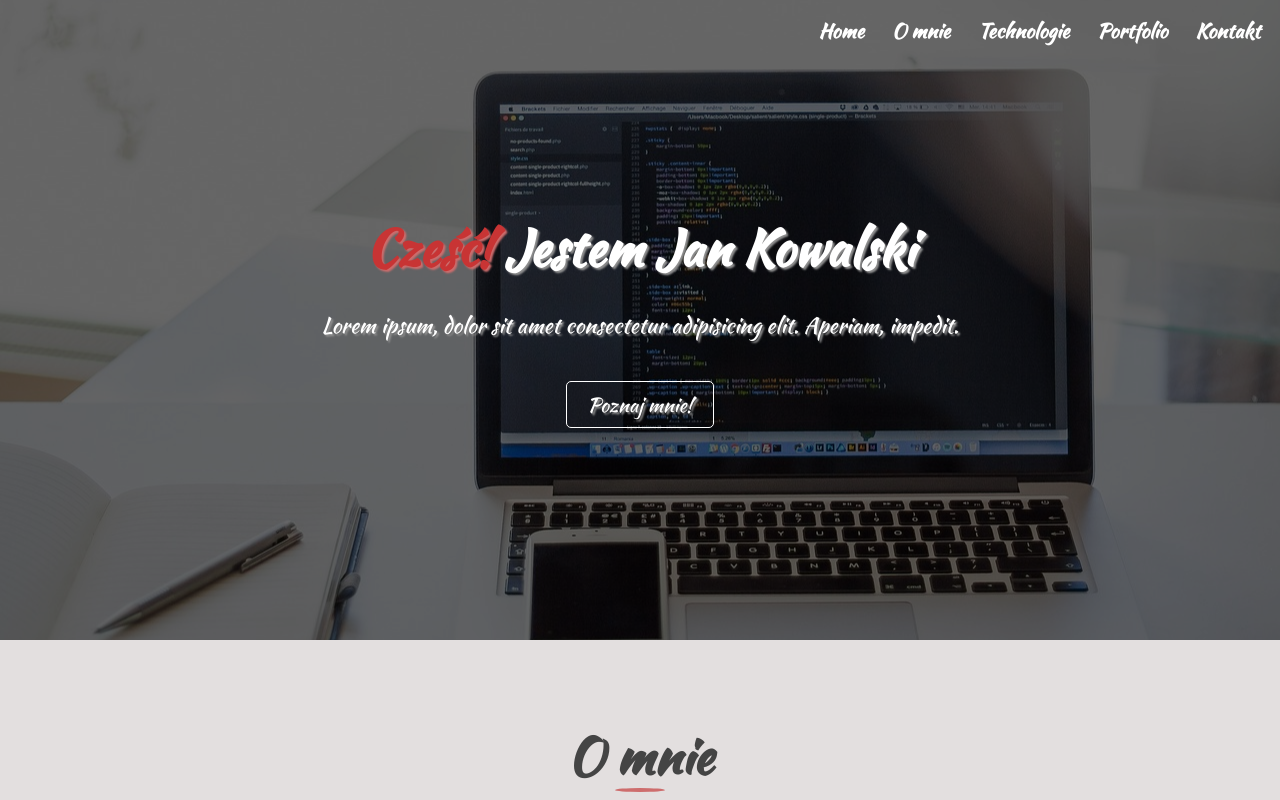
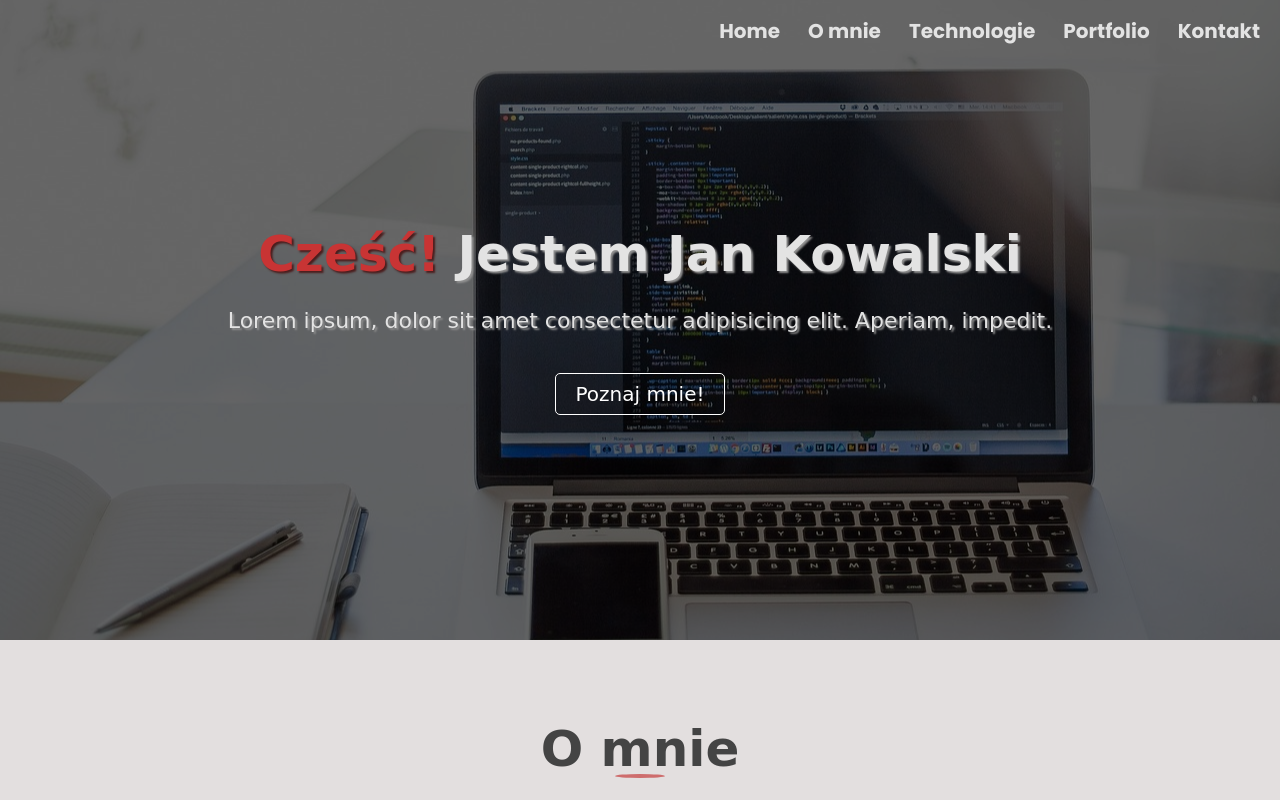
Before and after one commit to dominO1993/myrepo, a plain HTML site: page index.html in a window 1280 px wide. Shown: the top 800 px of the page. Drawn offline with Linux system fonts and the light colour scheme.

Commit message:
last changes

```diff
--- a/index.html
+++ b/index.html
@@ -8,8 +8,7 @@
   <title>Portfolio</title>
   <link rel="preconnect" href="https://fonts.googleapis.com">
   <link rel="preconnect" href="https://fonts.gstatic.com" crossorigin>
-  <link href="https://fonts.googleapis.com/css2?family=Kaushan+Script&family=Raleway:wght@300;400;700&display=swap"
-    rel="stylesheet">
+  <link href="https://fonts.googleapis.com/css2?family=Poppins:wght@300;400;700&display=swap" rel="stylesheet">
   <link rel="stylesheet" href="css/main.css">
   <script src="https://kit.fontawesome.com/9db75eabe1.js" crossorigin="anonymous"></script>
 </head>
@@ -17,6 +16,7 @@
 <body>
 
   <nav class="nav">
+    <div class="wrapper">
       <button class="nav__burger"><i class="fa-solid fa-bars"></i></button>
       <div class="nav__mobile">
         <a href="#">home</a>
@@ -32,6 +32,8 @@
         <a href="#portfolio" class="nav__link">Portfolio</a>
         <a href="#contact" class="nav__link">Kontakt</a>
       </div>
+    </div>
+
   </nav>
 
   <header class="header">
--- /dev/null
+++ b/scss/_colors.scss
@@ -0,0 +1,2 @@
+$white-color: rgb(227, 227, 227);
+$main-color: rgb(200, 52, 52);
--- a/scss/main.scss
+++ b/scss/main.scss
@@ -2,12 +2,14 @@
 @use 'reset.scss';
 @use 'mixins.scss';
 @use 'animista.scss';
+@use 'colors';
+@use 'nav';
 
 body {
 	width: 100%;
 	font-size: 1.6rem;
 	// font-family: 'Raleway', sans-serif;
-	font-family: 'Kaushan Script', cursive;
+	font-family: 'Poppins', sans-serif;
 	background-color: rgb(227, 223, 223);
 }
 
@@ -21,8 +23,6 @@ section {
 	position: relative;
 	top: 0;
 	left: 0;
-	display: flex;
-	justify-content: flex-end;
 	background-color: none;
 	z-index: 100;
 
@@ -34,7 +34,7 @@ section {
 		margin-left: auto;
 		padding: 0.5em;
 		font-size: 4rem;
-		color: #eee;
+		color: colors.$white-color;
 		background: transparent;
 		transition: color 0.3s;
 		z-index: 101;
@@ -64,10 +64,11 @@ section {
 
 		a {
 			padding: 1em 2em;
-			font-size: 2rem;
+			font-size: 2.6rem;
 			color: #444;
 			text-transform: uppercase;
 			font-weight: bold;
+			transition: width 0.3s;
 		}
 	}
 
@@ -103,7 +104,7 @@ section {
 		padding: 0 1em;
 		height: 100%;
 		font-family: 'Kaushan Script', cursive;
-		color: #fff;
+		color: colors.$white-color;
 		text-align: center;
 		text-shadow: 2px 2px 2px rgb(145, 145, 145);
 		z-index: 1;
@@ -112,19 +113,41 @@ section {
 			margin-bottom: 0.5em;
 
 			span {
-				color: rgb(200, 52, 52);
-				text-shadow: 2px 2px 2px rgb(206, 109, 109);
+				color: colors.$main-color;
+				text-shadow: 2px 2px 2px rgb(75, 29, 29);
 			}
 		}
 
 		&-btn {
+			position: relative;
 			margin-top: 2em;
 			padding: 0.4em 1em;
 			color: #fff;
 			font-size: 2rem;
 			border: 1px solid #fff;
 			border-radius: 5px;
+			text-shadow: none;
 			cursor: pointer;
+		}
+
+		&-btn::before {
+			content: '';
+			position: absolute;
+			bottom: 0;
+			left: 0;
+			height: 0;
+			width: 100%;
+			z-index: -1;
+			transition: height 0.3s, color 0.3s, background-color 0.3s;
+		}
+
+		&-btn:hover::before {
+			height: 100%;
+			background-color: colors.$white-color;
+		}
+
+		&-btn:hover {
+			color: rgb(65, 65, 65);
 		}
 	}
 }
@@ -165,6 +188,7 @@ section {
 		&-item {
 			padding: 1em 0;
 			width: 50%;
+
 			text-transform: uppercase;
 			text-align: center;
 			transition: transform 0.3s;
@@ -319,9 +343,11 @@ footer {
 
 		.nav__desktop {
 			position: fixed;
+			left: 0;
+			top: 0;
+			width: 100%;
 			display: flex;
 			justify-content: flex-end;
-			width: 100%;
 			transition: background-color 0.3s;
 		}
 
@@ -330,7 +356,7 @@ footer {
 			margin: 0.8em 0.4em;
 			margin-right: 1em;
 			font-size: 2rem;
-			color: rgb(255, 255, 255);
+			color: colors.$white-color;
 			font-weight: bold;
 			z-index: 0;
 			transition: color 0.3s;
@@ -378,6 +404,7 @@ footer {
 			display: flex;
 			align-items: center;
 			padding: 0 2em;
+
 			&-text {
 				font-size: 2rem;
 				margin-right: 1em;
```
Also changed, not shown: css/main.css, scss/_nav.scss (added). Lines whose indentation alone changed are shown as unchanged.
